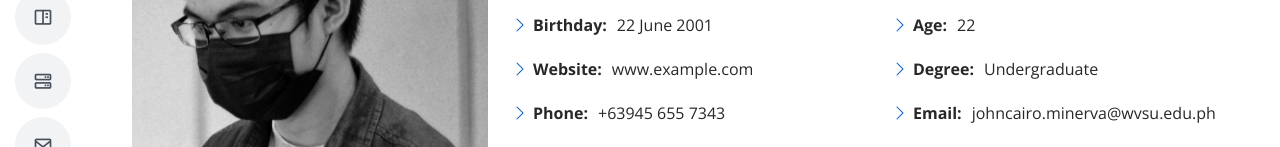
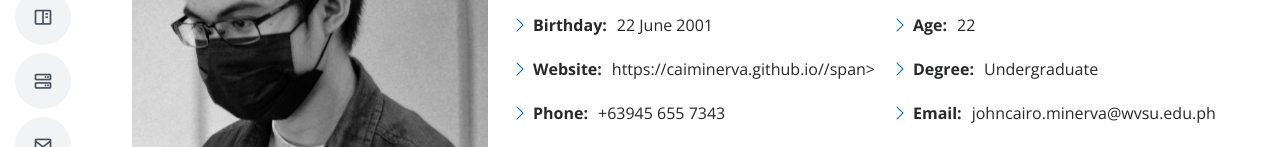
Before and after one commit to caiminerva/caiminerva.github.io, a plain HTML site: page about.html in a window 1280 px wide. Shown: the part 379-526 px from the top of the page. Drawn offline with nearby package versions, Linux system fonts and the light colour scheme.

Commit message:
Update about.html

```diff
--- a/about.html
+++ b/about.html
@@ -73,7 +73,7 @@
               <div class="col-lg-6">
                 <ul>
                   <li><i class="bi bi-chevron-right"></i> <strong>Birthday:</strong> <span>22 June 2001</span></li>
-                  <li><i class="bi bi-chevron-right"></i> <strong>Website:</strong> <span>www.example.com</span></li>
+                  <li><i class="bi bi-chevron-right"></i> <strong>Website:</strong> <span>https://caiminerva.github.io//span></li>
                   <li><i class="bi bi-chevron-right"></i> <strong>Phone:</strong> <span>+63945 655 7343</span></li>
                   <li><i class="bi bi-chevron-right"></i> <strong>City:</strong> <span>Iloilo City, Philippines</span></li>
                 </ul>
```
